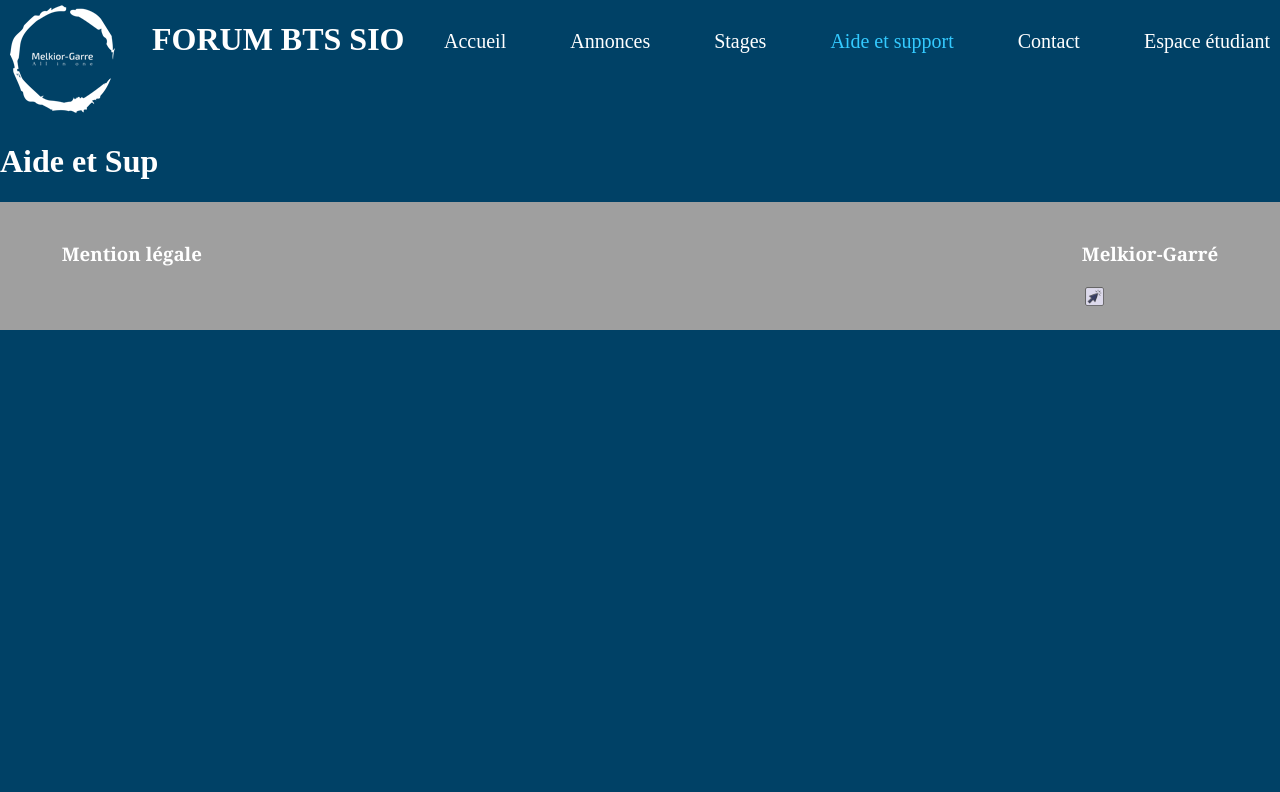
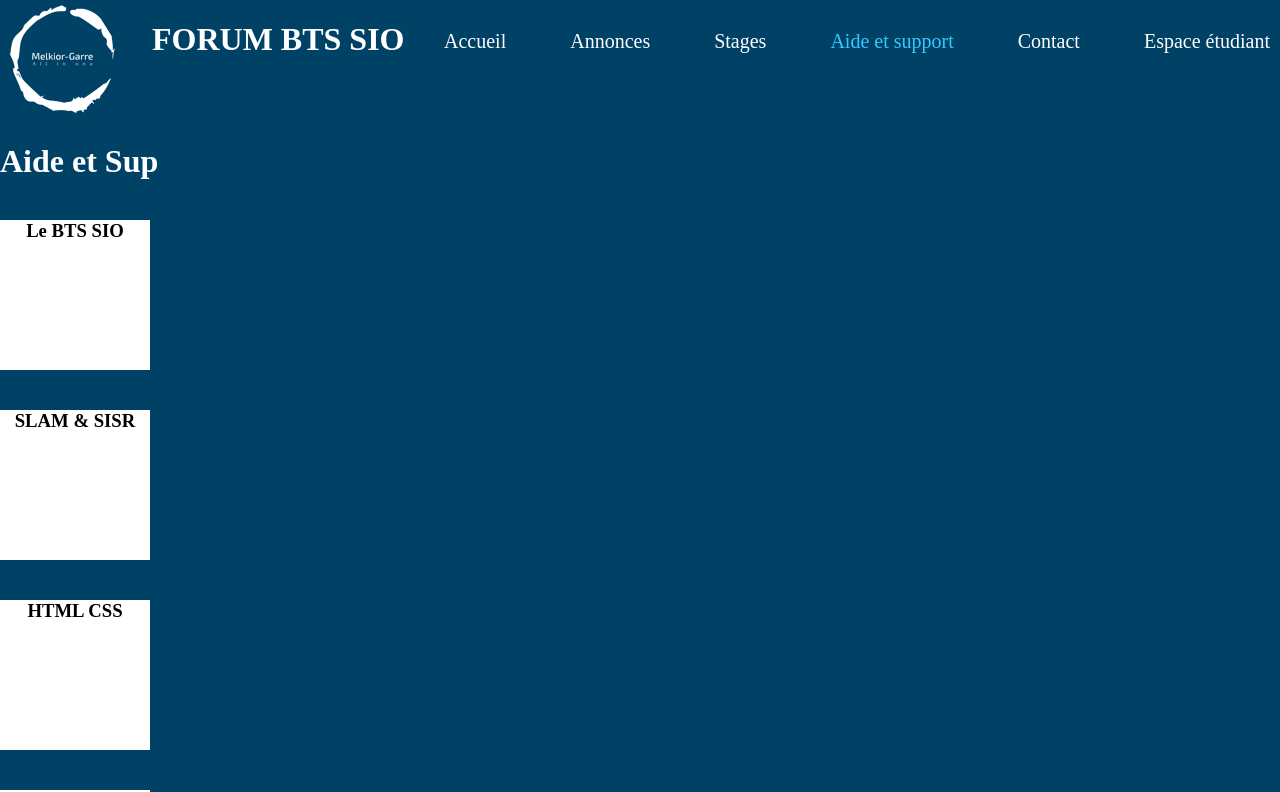
Before and after one commit to BTS-SIO-GUYANE/FORUM-BTS-SIO, a React (Create React App) app: page /AideEtSupport in a window 1280 px wide. Shown: the top 792 px of the page. Built offline with nearby package versions, Linux system fonts and the light colour scheme.

Commit message:
création des articles
	new file:   src/components/Sujet.jsx
	modified:   src/index.css
	modified:   src/pages/AideEtSupport.js

```diff
--- a/src/App.js
+++ b/src/App.js
@@ -1,26 +1,31 @@
+import Inscrire from './components/Inscrire';
 import Layout from './components/Layout';
 import Ordinateur2 from './image/Ordinateur2.jpg';
 import "./index.css";
 
+
 function App(){
   return(
-    <>
-      <header>
-             <Header/>
-      </header>
+    <Layout>
+
       <div id="div1">
         <div className="bts-sio">
           <h1>BTS SIO</h1>
           <p>Brevet de technicien supérieur -<br/> Sevices informatique aux organisations</p>
-          <button>s'inscrire</button>
+          <button><a href="#form">s'inscrire</a></button>
         </div>
         <diV className="ordi2">
           <img id='dim' src={Ordinateur2} alt='picture2' />
         </diV>
       </div>
-      <div></div>
-      <Footer/>
-    </>
+      <div id="msgBienvenue">
+        <h1>Message de bienvenue</h1>
+        <p>Dans un but d'unir les étudiants du BTS SIO à l'établissement Melkior et Garré, les développeurs de la deuxième année crée ce forum qui permet aux étudiants d'échanger entre eux et avec les enseignants.
+          Nous vous souhaitons la bienvenue sur le forum avec beaucoup d'enthousiasme. N'hésitez pas à poser des questions.</p>
+      </div>
+      <Inscrire/>
+
+    </Layout>
   );
 }
 
--- /dev/null
+++ b/src/components/Article.jsx
@@ -0,0 +1,17 @@
+import Sujet from './Sujet';
+// import Content from './components/content';
+
+function Article(){
+    return(
+        <>
+        <div class="article-conteiner">
+            <Sujet index={0} heading1="Le BTS SIO"/>
+            <Sujet index={1} heading2="SLAM & SISR"/>
+            <Sujet index={2} heading3="HTML CSS"/>
+            <Sujet index={3} heading4="programmation orientée objet"/>
+        </div>
+        </>
+    );
+  }
+
+  export default Article;
--- a/src/components/Header.jsx
+++ b/src/components/Header.jsx
@@ -7,11 +7,10 @@
         <header>
 
             <div className="container">
-            <diV className="forum">
-             <a href="*"><img src={logo} alt="Logo" id="logo"/></a>
-             <h1 id="titre-logo">{/* Logo */}<a href='/'>FORUM BTS SIO</a></h1>
-            </diV>
-
+                <diV className="forum">
+                    <a href="*"><img src={logo} alt="Logo" id="logo"/></a>
+                    <h1 id="titre-logo">{/* Logo */}<a href='*'>FORUM BTS SIO</a></h1>
+                </diV>
                <Navbar/>
             </div>
 
--- a/src/components/Inscrire.js
+++ b/src/components/Inscrire.js
@@ -9,8 +9,8 @@
           <img src={TêteATête} alt="" className={style.BackImage} />
           <div className={style.inscrire}>
             <div className={style.contenu}>
-              <h1 className={style.titleInscrit}>Vous escrire</h1>
-              <form action="">
+              <h1 className={style.titleInscrit}>Vous inscrire</h1>
+              <form action="" id="form">
                 <table>
                   <td>
                     <tr>
--- a/src/components/Inscrire.module.css
+++ b/src/components/Inscrire.module.css
@@ -25,6 +25,7 @@
 .titleInscrit{
     font-size: 50px;
     text-align: center;
+    color: #000;
 }
 .inscrire, .Input{
     display: flex;
--- a/src/components/Map.js
+++ b/src/components/Map.js
@@ -1,4 +1,5 @@
 import React, { Component } from 'react';
+// import Layout from './Layout';
 
 
 class Map extends Component {
--- /dev/null
+++ b/src/components/Sujet.jsx
@@ -0,0 +1,15 @@
+function Sujet({heading1, heading2, heading3, heading4, index}){
+    return(
+        <>
+        <div class="card-article">
+            <div class="card-article-content">
+                {index===0 &&<h3>{heading1}</h3>}
+                {index===1 &&<h3>{heading2}</h3>}
+                {index===2 &&<h3>{heading3}</h3>}
+                {index===3 &&<h3>{heading4}</h3>}
+            </div>
+        </div>
+        </>
+    );
+}
+export default Sujet;
--- a/src/index.css
+++ b/src/index.css
@@ -110,3 +110,25 @@
 .bts-sio{
   font-size: 30px;
 }
+#msgBienvenue{
+  display: block;
+  text-align: left;
+  font-size: 30px;
+  /* width: 700px; */
+  margin-top: 20px;
+  margin-left: 30%;
+  margin-right: 30%;
+}
+.card-article{
+  width: 150px;
+  height: 150px;
+  background-color: #fff;
+}
+.card-article-content h3{
+  color: black;
+  text-align: center;
+  margin-top: 40px;
+}
+.article-conteiner{
+  gap: 1000px;
+}
--- a/src/pages/AideEtSupport.js
+++ b/src/pages/AideEtSupport.js
@@ -1,10 +1,14 @@
 import Layout from "../components/Layout";
+import Article from "../components/Article";
 
 function AideEtSupport(){
     return(
         <Layout>
 
                <h1>Aide et Sup</h1>
+               <div>
+                <Article/>
+               </div>
 
         </Layout>
     );
```
Also changed, not shown: src/components/Content.jsx (added).
